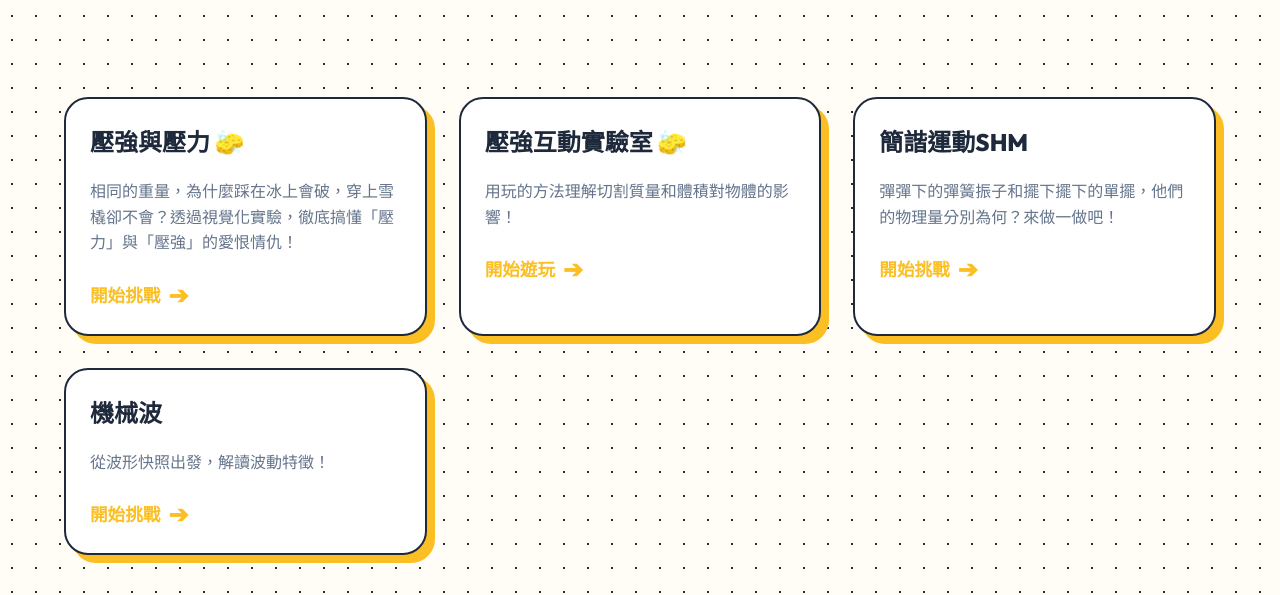
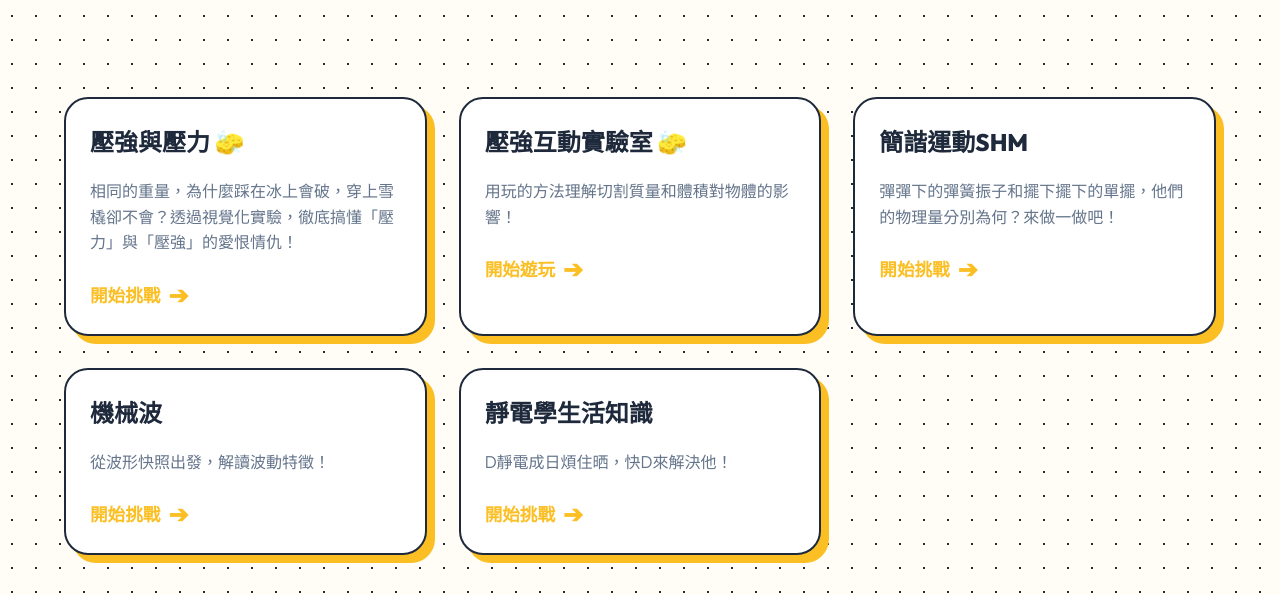
Before and after one commit to Ellenleong/Miss-s-physics-games, a plain HTML site: page senior2.html in a window 1280 px wide. Shown: the part 260-855 px from the top of the page. Drawn offline with Linux system fonts and the light colour scheme.

Commit message:
Update senior2.html

```diff
--- a/senior2.html
+++ b/senior2.html
@@ -127,6 +127,16 @@
                 開始挑戰 <span style="font-size: 1.5rem;">➔</span>
             </div>
         </a>
+
+        <a href="game/wave.html" class="sticker-card card-yellow">
+            <h2>靜電學生活知識</h2>
+            <p style="color: var(--muted-fg); margin: 12px 0 24px 0; line-height: 1.6;">
+                D靜電成日煩住晒，快D來解決他！
+            </p>
+            <div style="font-weight: 800; color: var(--tertiary); font-size: 1.1rem; display: flex; align-items: center; gap: 8px;">
+                開始挑戰 <span style="font-size: 1.5rem;">➔</span>
+            </div>
+        </a>
     </div>
 </div>
 
```
